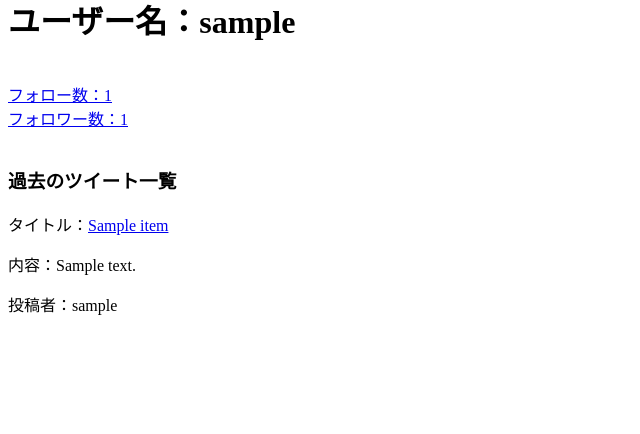
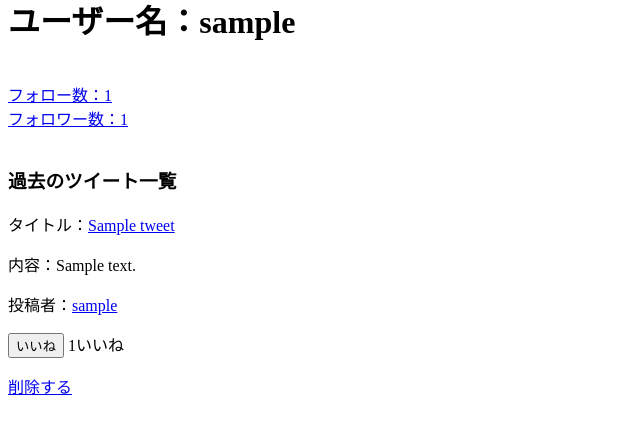
Before and after one commit to shinonome-inc/backend-final-assignment-Masaya, a Django app: template templates/accounts/profile.html in a window 1280 px wide. Shown: the part 169-603 px from the top of the page, without its empty margins (0-640 px from the left). Run offline with Django 4.2, Linux system fonts and the light colour scheme; a user stored in the database is signed in; tables that the repository leaves empty hold one stand-in row (values such as "Sample post"); the template is opened without the code that fills it: values that come from a table or form of the project are taken from there, most other values are stand-ins (such as "Sample title", 1, 10 or a date in 2020).

Commit message:
一次修正

```diff
--- a/templates/accounts/profile.html
+++ b/templates/accounts/profile.html
@@ -29,12 +29,66 @@
   <h3>過去のツイート一覧</h3>
 
   <div >
-    {% for item in object_list %}
+    {% for tweet in tweets %}
     <div >
-        <p>タイトル：<a href="{% url 'tweets:detail' item.pk %}">{{item.title}}</a></p>
-        <p>内容：{{item.content}}</a></p>
-        <p>投稿者：{{item.user.username}}</p>
+      <p>タイトル：<a href="{% url 'tweets:detail' tweet.pk %}">{{tweet.title}}</a></p>
+      <p>内容：{{tweet.content}}</p>
+      <p>投稿者：<a href="{% url 'accounts:user_profile' tweet.user.username %}">{{tweet.user.username}}</a></p>
+    </div>
+    {% if tweet.id in liked_list %}
+    <button id="tweet-{{tweet.id}}" onclick="changeLike(id)" data-url="{% url 'tweets:unlike' tweet.id %}">いいねを取り消す</button>
+    {% else %}
+    <button id="tweet-{{tweet.id}}" onclick="changeLike(id)" data-url="{% url 'tweets:like' tweet.id %}">いいね</button>
+    {% endif %}
+    <span class="count_{{tweet.id}}">{{tweet.liked_tweet.count}}</span><a>いいね</a>
+        {% if tweet.user == request.user %}
+        <p>
+            <a href="{% url 'tweets:delete' tweet.pk %}">削除する</a>
+        </p>
+        {% endif %}
     </div>
     {% endfor %}
   </div>
+  <script>
+    const getCookie = (name) => {
+        if (document.cookie && document.cookie !== '') {
+            for (const cookie of document.cookie.split(';')) {
+                const [key, value] = cookie.trim().split('=')
+                if (key === name) {
+                    return decodeURIComponent(value)
+                }
+            }
+        }
+    }
+    const csrftoken = getCookie('csrftoken')
+
+    const changeLike = async (id) => {
+        const like_button = document.querySelector("#" + id)
+        const url = like_button.dataset.url;
+        const response = await fetch(url, {
+            method: "POST",
+            headers: {
+                "Content-Type": "application/json",
+                "X-CSRFToken": csrftoken,
+            }
+        });
+        const tweet_data = await response.json();
+        changeStyle(tweet_data, like_button);
+    }
+
+    const changeStyle = (tweet_data, like_button) => {
+        const like_count = document.querySelector(".count_" + tweet_data.tweet_id)
+        if (tweet_data.is_liked) {
+            unlike_url = tweet_data.unlike_url;
+            like_button.setAttribute("data-url", unlike_url);
+            like_button.innerHTML = "<p>いいねを取り消す</p>";
+            like_count.textContent = tweet_data.like_count;
+        } else {
+            like_url = tweet_data.like_url;
+            like_button.setAttribute("data-url", like_url);
+            like_button.innerHTML = "<p>いいね</p>";
+            like_count.textContent = tweet_data.like_count;
+        }
+    }
+  </script>
 {% endblock %}
```
